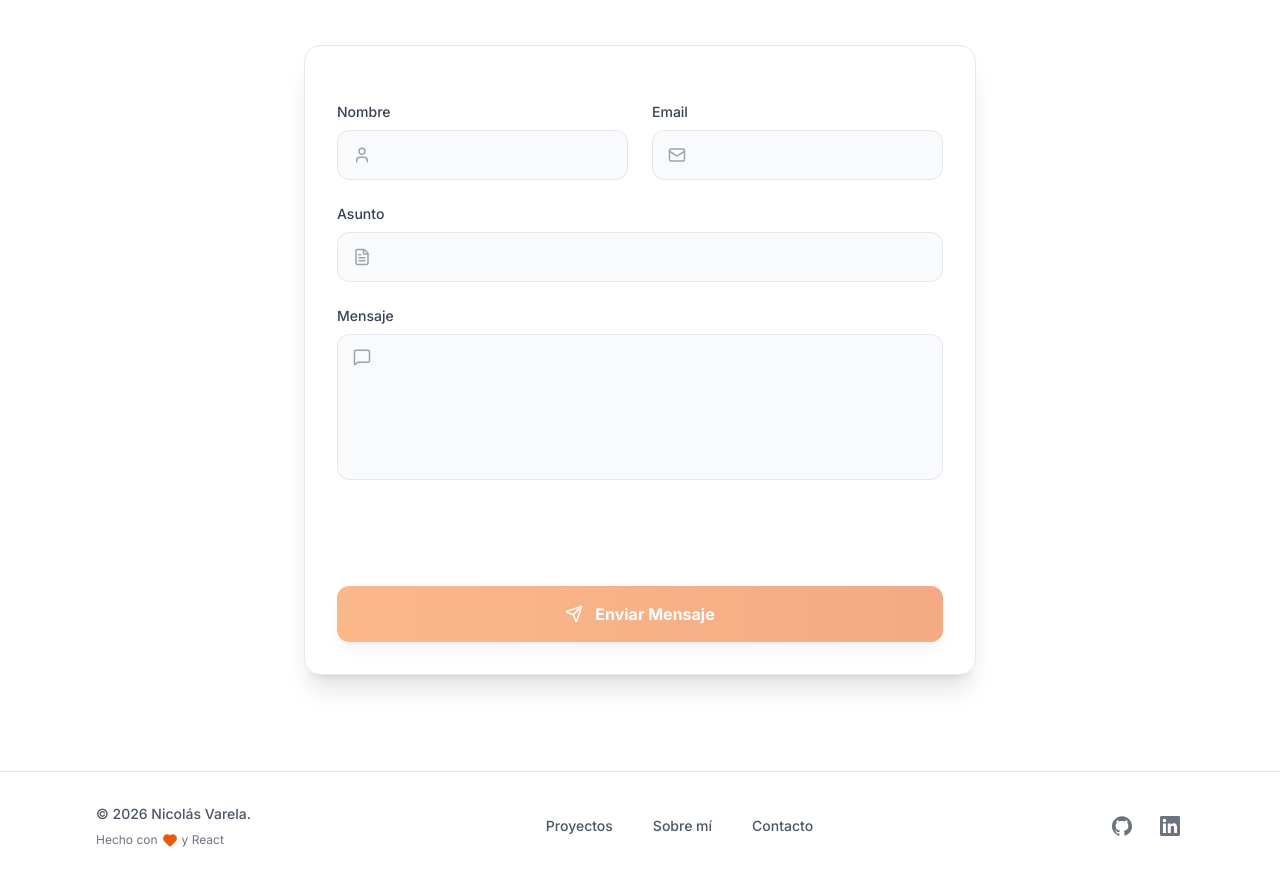
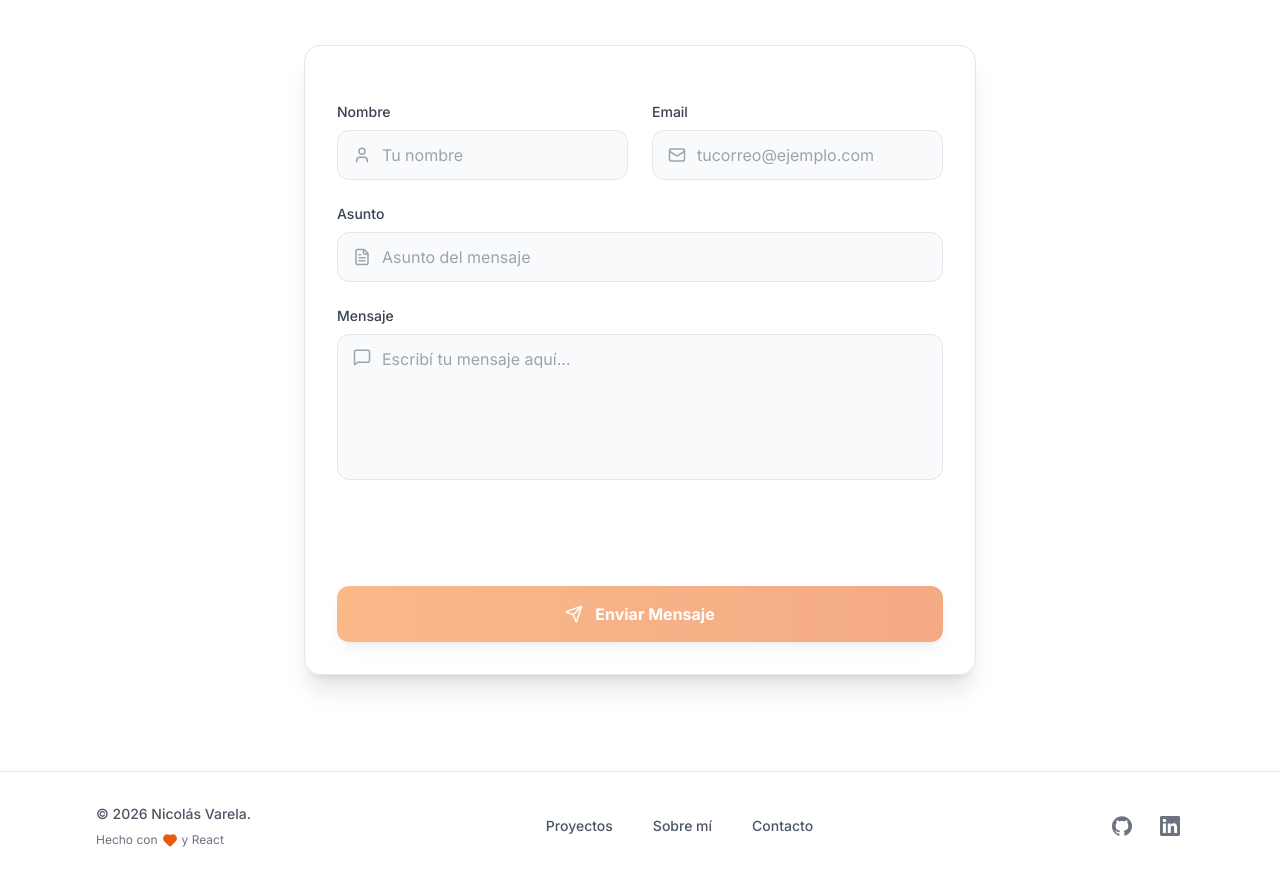
Before and after one commit to NiicoVarelaa/Portfolio-Nicolas-Varela, a React (Vite) app: page / in a window 1280 px wide. Shown: the part 3940-4820 px from the top of the page. Built offline with nearby package versions, Linux system fonts and the light colour scheme; no server answers.

Commit message:
feat: add placeholders to contact form fields

```diff
--- a/src/components/sections/contact/Contact.jsx
+++ b/src/components/sections/contact/Contact.jsx
@@ -76,6 +76,7 @@ const Contact = () => {
                 icon={User}
                 register={register}
                 required={t.validations.nameRequired}
+                placeholder={t.placeholders.name}
                 error={errors.name}
               />
 
@@ -86,6 +87,7 @@ const Contact = () => {
                 icon={Mail}
                 register={register}
                 required={t.validations.emailRequired}
+                placeholder={t.placeholders.email}
                 pattern={{
                   value: /^\S+@\S+$/i,
                   message: t.validations.emailInvalid,
@@ -100,6 +102,7 @@ const Contact = () => {
               icon={FileText}
               register={register}
               required={t.validations.subjectRequired}
+              placeholder={t.placeholders.subject}
               error={errors.subject}
             />
 
@@ -109,6 +112,7 @@ const Contact = () => {
               icon={MessageSquare}
               register={register}
               required={t.validations.messageRequired}
+              placeholder={t.placeholders.message}
               error={errors.message}
             />
 
--- a/src/components/sections/contact/FormInput.jsx
+++ b/src/components/sections/contact/FormInput.jsx
@@ -12,6 +12,7 @@ const FormInput = memo(
     required,
     pattern,
     error,
+    placeholder,
   }) => (
     <div className="space-y-2">
       <label
@@ -27,6 +28,7 @@ const FormInput = memo(
         <input
           type={type}
           id={name}
+          placeholder={placeholder}
           className={`w-full pl-11 pr-4 py-3 bg-gray-50 dark:bg-gray-800/50 border ${
             error
               ? "border-red-500 focus:ring-red-500"
@@ -65,6 +67,7 @@ FormInput.propTypes = {
   error: PropTypes.shape({
     message: PropTypes.string,
   }),
+  placeholder: PropTypes.string,
 };
 
 export default FormInput;
--- a/src/components/sections/contact/FormTextarea.jsx
+++ b/src/components/sections/contact/FormTextarea.jsx
@@ -3,7 +3,7 @@ import { motion } from "framer-motion";
 import PropTypes from "prop-types";
 
 const FormTextarea = memo(
-  ({ label, name, icon: Icon, register, required, error }) => (
+  ({ label, name, icon: Icon, register, required, error, placeholder }) => (
     <div className="space-y-2">
       <label
         htmlFor={name}
@@ -18,6 +18,7 @@ const FormTextarea = memo(
         <textarea
           id={name}
           rows="5"
+          placeholder={placeholder}
           className={`w-full pl-11 pr-4 py-3 bg-gray-50 dark:bg-gray-800/50 border ${
             error
               ? "border-red-500 focus:ring-red-500"
@@ -54,6 +55,7 @@ FormTextarea.propTypes = {
   error: PropTypes.shape({
     message: PropTypes.string,
   }),
+  placeholder: PropTypes.string,
 };
 
 export default FormTextarea;
--- a/src/locales/en.js
+++ b/src/locales/en.js
@@ -76,6 +76,12 @@ export default {
     message: "Message",
     send: "Send Message",
     sending: "Sending...",
+    placeholders: {
+      name: "Your name",
+      email: "you@example.com",
+      subject: "Message subject",
+      message: "Write your message here...",
+    },
     successTitle: "Message sent!",
     successText: "Thanks for reaching out. I'll get back to you soon.",
     errorTitle: "Oops! Something went wrong",
--- a/src/locales/es.js
+++ b/src/locales/es.js
@@ -76,6 +76,12 @@ export default {
     message: "Mensaje",
     send: "Enviar Mensaje",
     sending: "Enviando...",
+    placeholders: {
+      name: "Tu nombre",
+      email: "tucorreo@ejemplo.com",
+      subject: "Asunto del mensaje",
+      message: "Escribí tu mensaje aquí...",
+    },
     successTitle: "¡Mensaje enviado!",
     successText: "Gracias por contactarme. Te responderé pronto.",
     errorTitle: "¡Ups! Algo salió mal",
```
Also changed, not shown: 1 other file (tests, documents, lock files or other folders).
